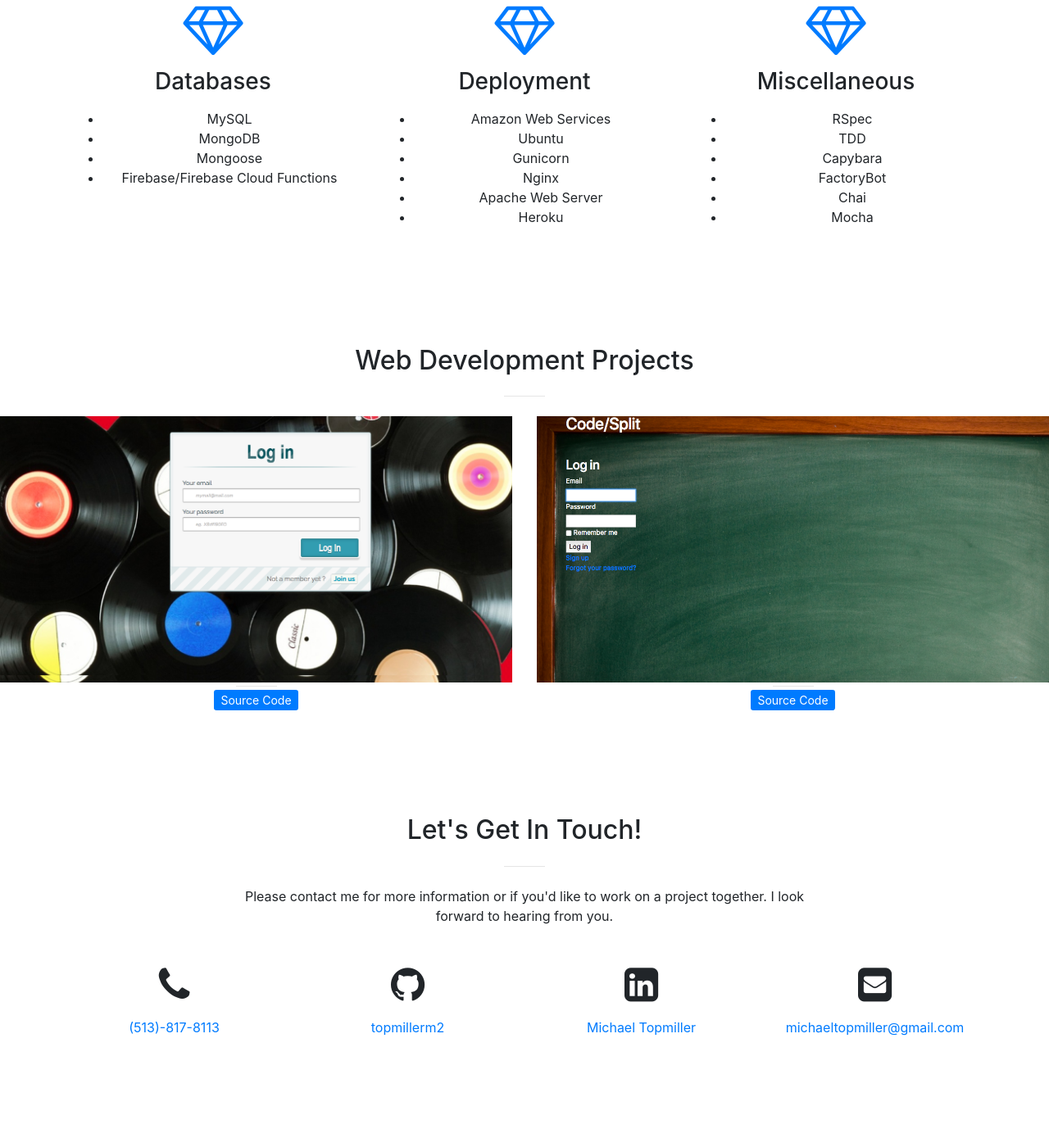
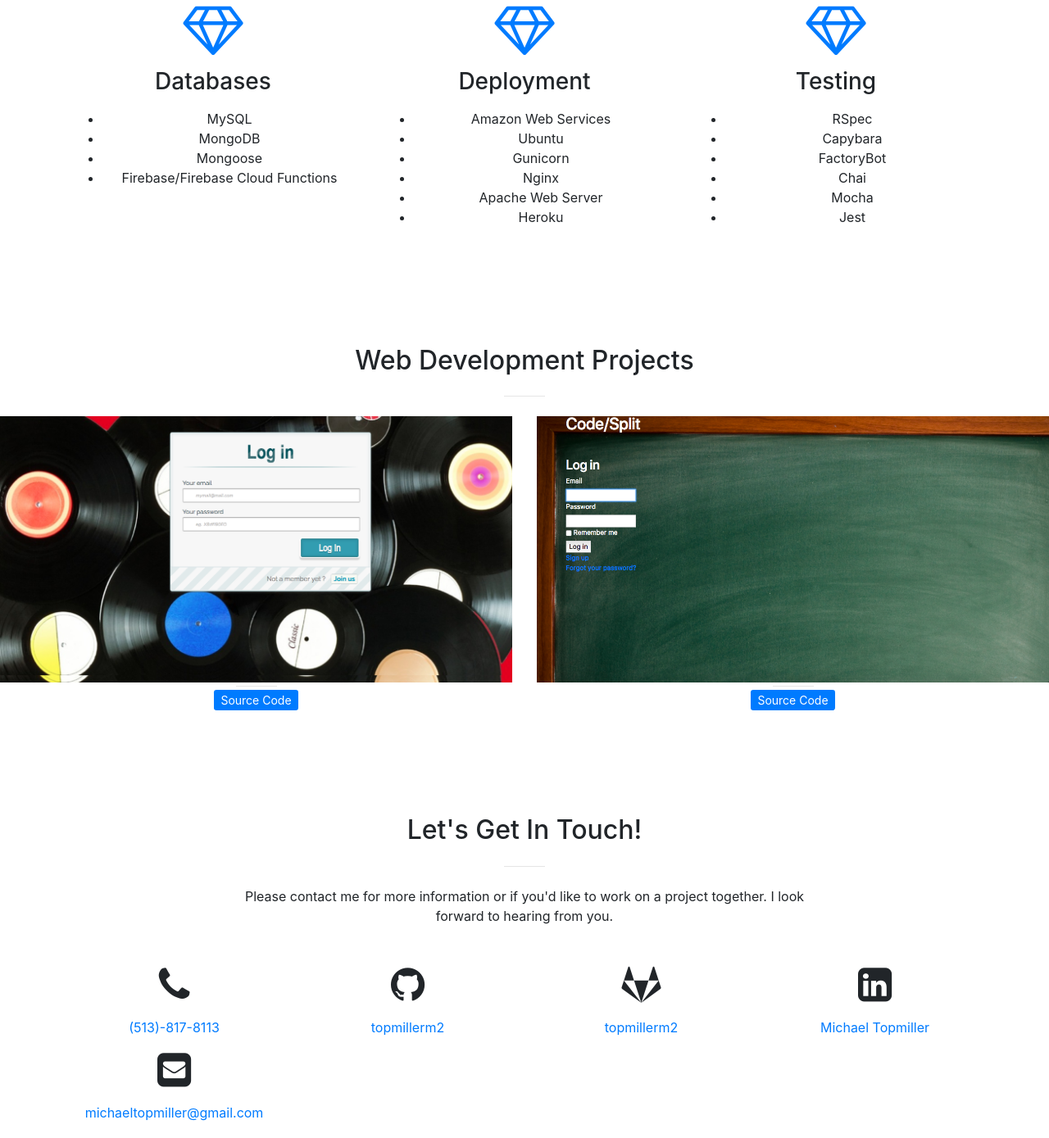
Before and after one commit to topmillerm2/topmillerm2.github.io, a website with bundled scripts: page index.html in a window 1280 px wide. Shown: the part 1923-3312 px from the top of the page at 82% size. Built offline with nearby package versions, Linux system fonts and the light colour scheme.

Commit message:
added gitlab link

```diff
--- a/index.html
+++ b/index.html
@@ -175,15 +175,15 @@
           <div class="col-lg-4 col-md-6 text-center">
             <div class="service-box mt-5 mx-auto">
               <i class="fa fa-4x fa-diamond text-primary mb-3 sr-icons"></i>
-              <h3 class="mb-3">Miscellaneous</h3>
+              <h3 class="mb-3">Testing</h3>
               <!-- <p class="text-muted mb-0">You have to make your websites with love these days!</p> -->
               <ul>
                 <li>RSpec</li>
-                <li>TDD</li>
                 <li>Capybara</li>
                 <li>FactoryBot</li>
                 <li>Chai</li>
                 <li>Mocha</li>
+                <li>Jest</li>
               </ul>
             </div>
           </div>
@@ -281,6 +281,12 @@
             </p>
           </div>
           <div class="col-lg-3 ml-auto text-center">
+            <i class="fa fa-gitlab fa-3x mb-3 sr-contact"></i>
+            <p>
+              <a href="https://gitlab.com/topmillerm2">topmillerm2</a>
+            </p>
+          </div>
+          <div class="col-lg-3 ml-auto text-center">
             <i class="fa fa-linkedin-square fa-3x mb-3 sr-contact"></i>
             <p>
               <a href="https://www.linkedin.com/in/michaeltopmiller/">Michael Topmiller</a>
```
